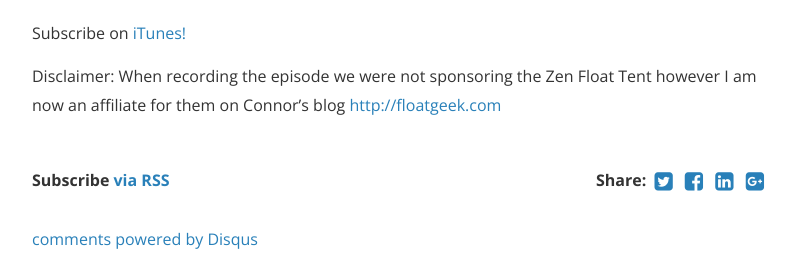
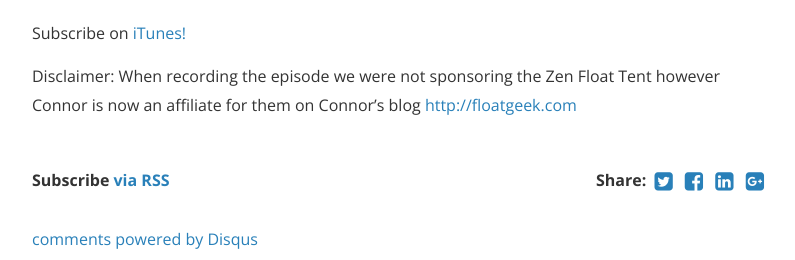
Before and after one commit to floatgeeks/floatgeeks.github.io, a Jekyll site: the page built from _posts/2016-1-16-Shane_Stott.markdown, in a window 1280 px wide, cut to the strip 955-1215 px from the top of the page. Shown: the whole strip, without its empty margins (240-1035 px from the left). Built offline with Jekyll 4.4.1, drawn with Linux system fonts in a browser that asks for light colours; nearby versions of some CDN libraries; comment, search, counter and statistics services are not loaded; a style sheet for code colours, icons or effects is not loaded.

Commit message:
Editing post

```diff
--- a/_posts/2016-1-16-Shane_Stott.markdown
+++ b/_posts/2016-1-16-Shane_Stott.markdown
@@ -34,4 +34,4 @@
 
 
 Disclaimer:
-When recording the episode we were not sponsoring the Zen Float Tent however I am now an affiliate for them on Connor's blog <a href="http://www.floatgeek.com">http://floatgeek.com</a>
+When recording the episode we were not sponsoring the Zen Float Tent however Connor is now an affiliate for them on Connor's blog <a href="http://www.floatgeek.com">http://floatgeek.com</a>
```
